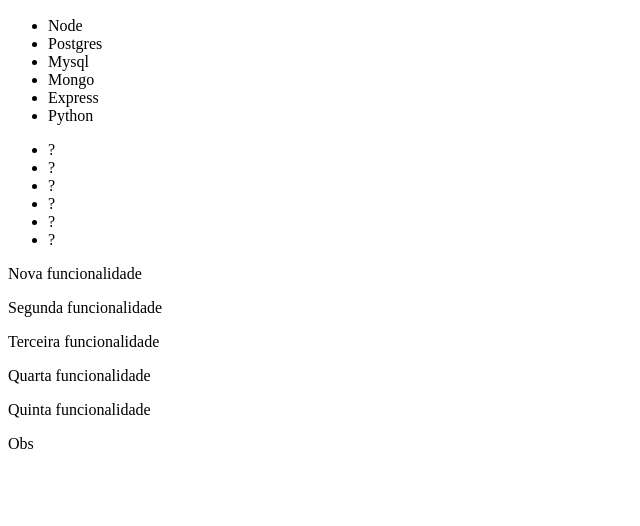
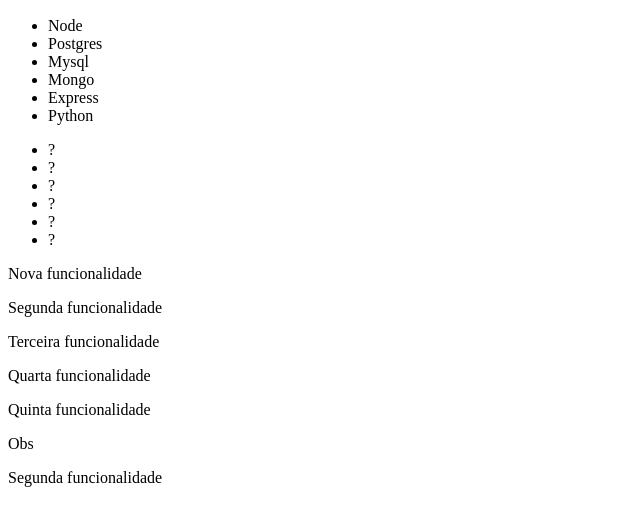
Before and after one commit to LuanBMartins/git-estudos, a website: page index.html in a window 1280 px wide. Shown: the part 110-636 px from the top of the page, without its empty margins (0-640 px from the left). Drawn offline with Linux system fonts and the light colour scheme.

Commit message:
Adicionando uma nova funcionalidade

```diff
--- a/index.html
+++ b/index.html
@@ -51,5 +51,9 @@
         <p>Obs</p>
     </section>
 
+    <section>
+        <p>Segunda funcionalidade</p>
+    </section>
+
 </body>
 </html>
```
